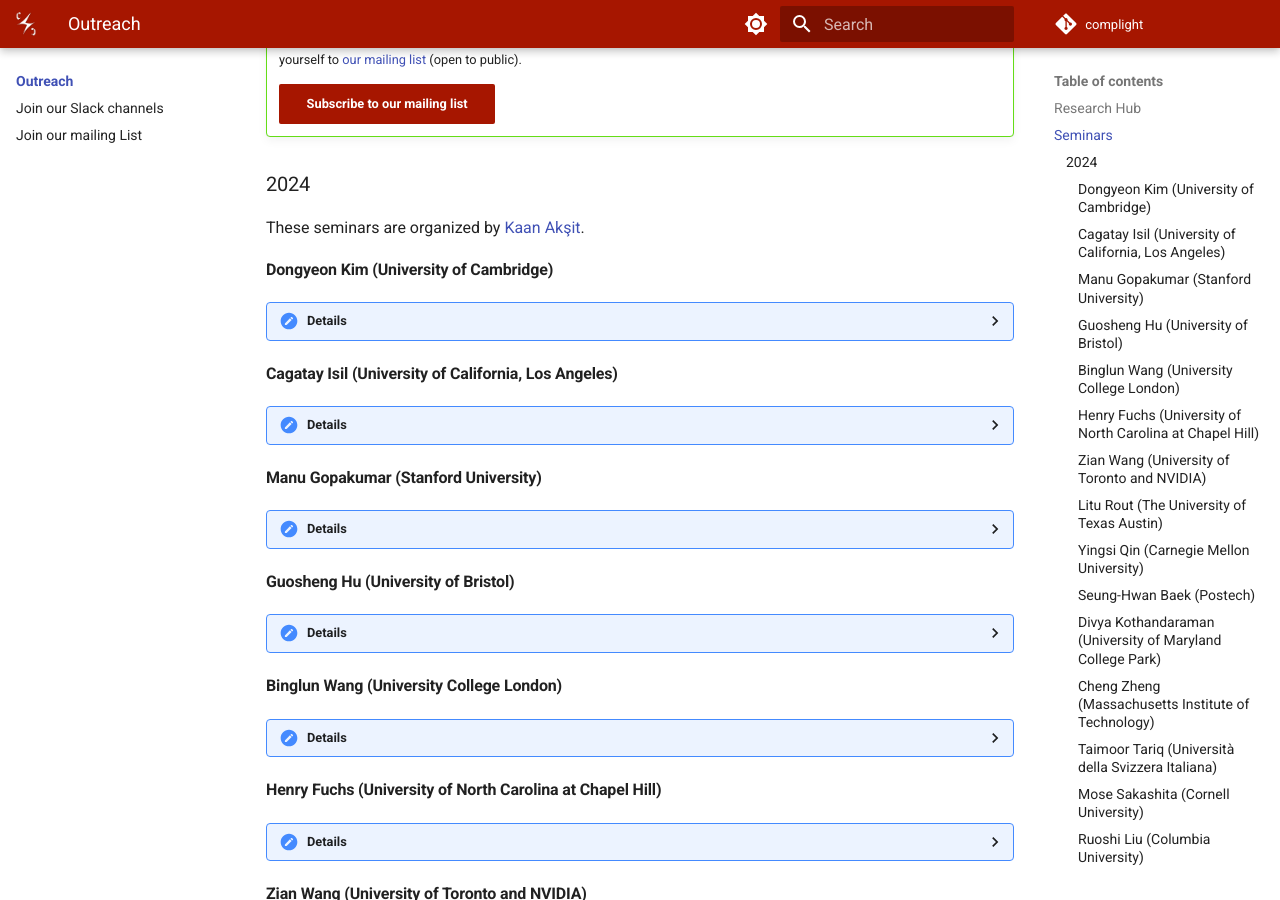
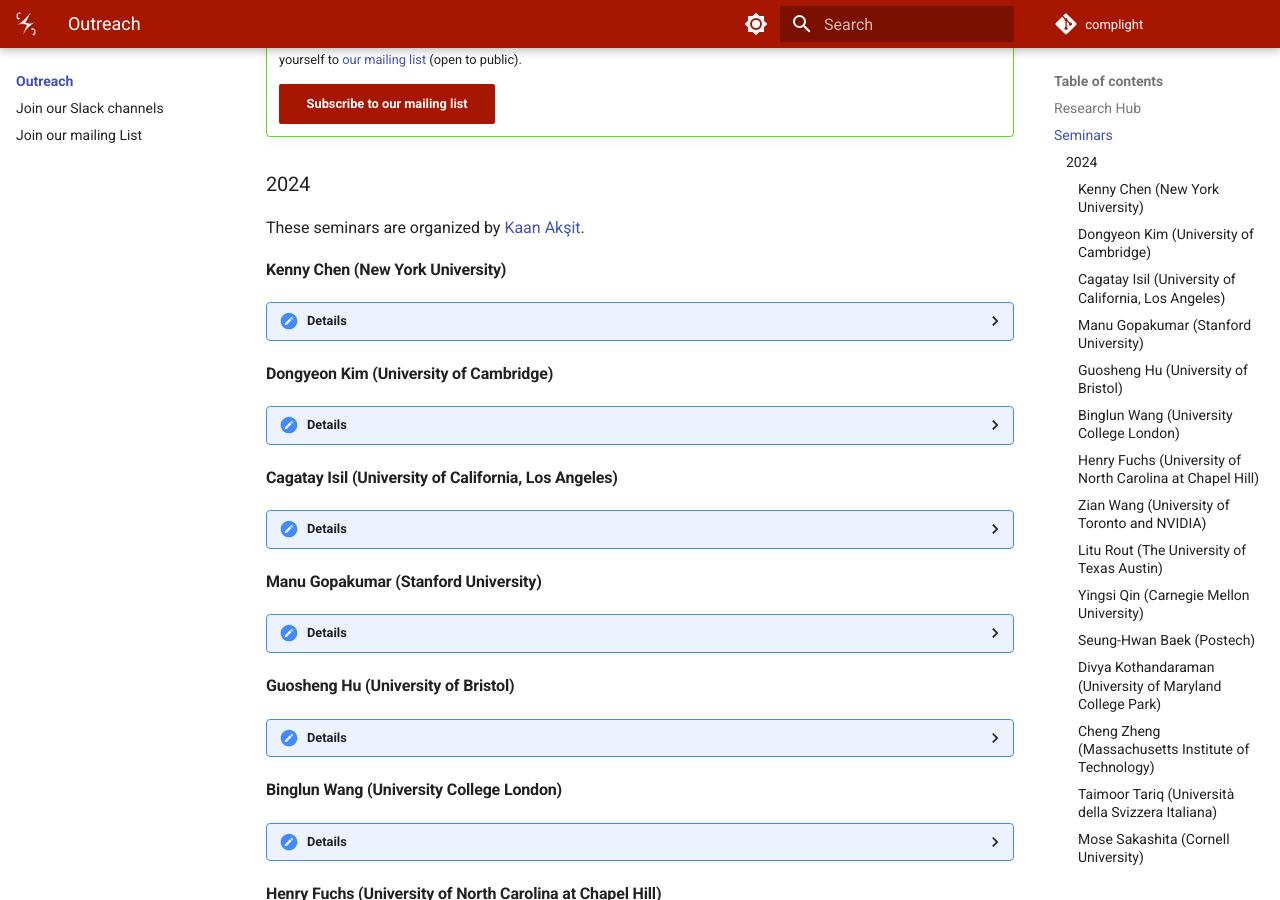
Before and after one commit to complight/complight.github.io, an MkDocs documentation site: the page built from docs/outreach/index.md, in a window 1280 px wide and 900 px high, scrolled down 1017 px. Built offline with MkDocs 1.6.1 and Material for MkDocs 9.7.7, drawn with Linux system fonts in a browser that asks for light colours.

Commit message:
Updating the outreach page.

```diff
--- a/docs/outreach/index.md
+++ b/docs/outreach/index.md
@@ -34,6 +34,19 @@ Overall, seminars are a blend of internal and external presenters.
 
 ### 2024
 These seminars are organized by [Kaan Akşit](https://kaanaksit.com).
+
+
+#### Kenny Chen (New York University)
+??? Details
+    **Date:**
+    13th November 2024
+
+    **Presenter:** [Kenny Chen](https://kenchen10.github.io/), Ph.D. student, New York University
+
+    **Title:** Perceptually-Inspired Algorithms for Power Optimization in XR Displays
+
+    **Watch:** [Recording (Password protected)](https://liveuclac-my.sharepoint.com/:v:/g/personal/ucackak_ucl_ac_uk/Ecy4SIh2haJFrkkG0PRIF5ABMogn9aTgXb45mPRjLz0zmg?nav=eyJyZWZlcnJhbEluZm8iOnsicmVmZXJyYWxBcHAiOiJTdHJlYW1XZWJBcHAiLCJyZWZlcnJhbFZpZXciOiJTaGFyZURpYWxvZy1MaW5rIiwicmVmZXJyYWxBcHBQbGF0Zm9ybSI6IldlYiIsInJlZmVycmFsTW9kZSI6InZpZXcifX0%3D&e=67DqR2)
+
 
 #### Dongyeon Kim (University of Cambridge)
 ??? Details
```
